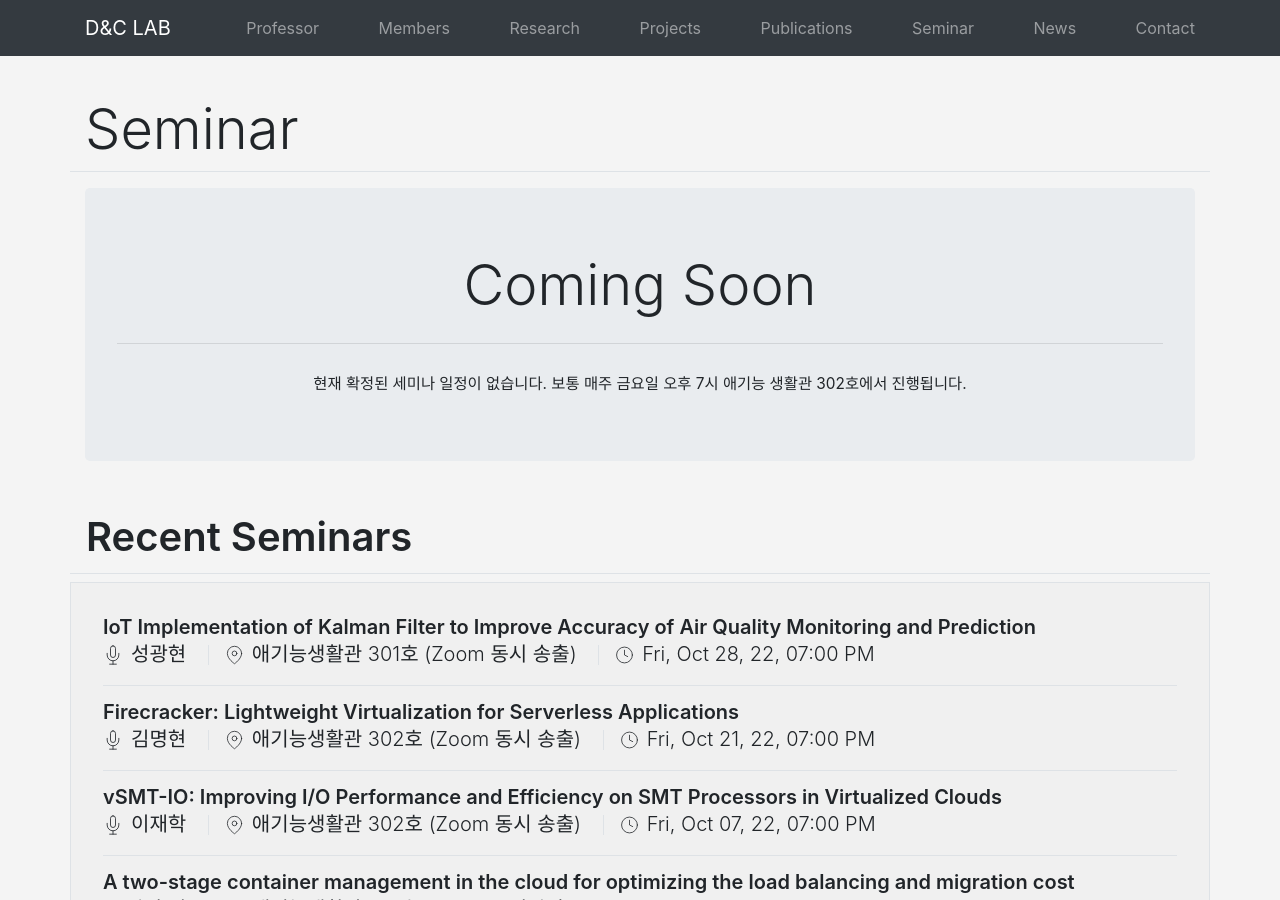
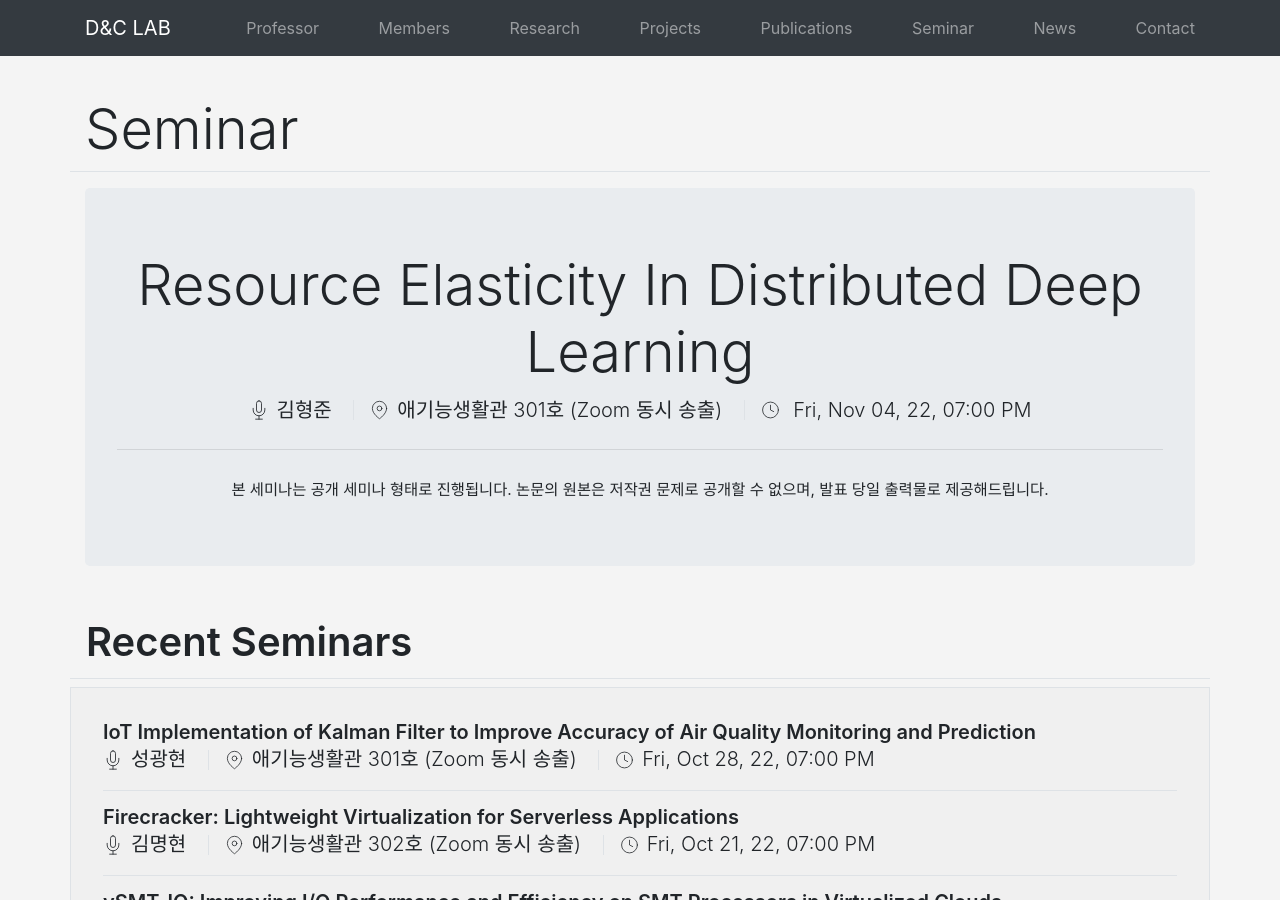
Before and after one commit to KU-Cloud/ku-cloud.github.io, a Jekyll site: the page built from seminar.html, in a window 1280 px wide and 900 px high. Built offline with Jekyll 4.4.1, drawn with Linux system fonts in a browser that asks for light colours.

Commit message:
update-seminar

```diff
--- a/_data/seminars.yaml
+++ b/_data/seminars.yaml
@@ -887,3 +887,7 @@
   speacker: 성광현
   date: 2022-10-28T19:00:00.000+0900
   location: 애기능생활관 301호 (Zoom 동시 송출)
+- title: 'Resource Elasticity In Distributed Deep Learning'
+  speacker: 김형준
+  date: 2022-11-04T19:00:00.000+0900
+  location: 애기능생활관 301호 (Zoom 동시 송출)
```
Also changed, not shown: package.json (+3 -5 lines), 1 other file.
